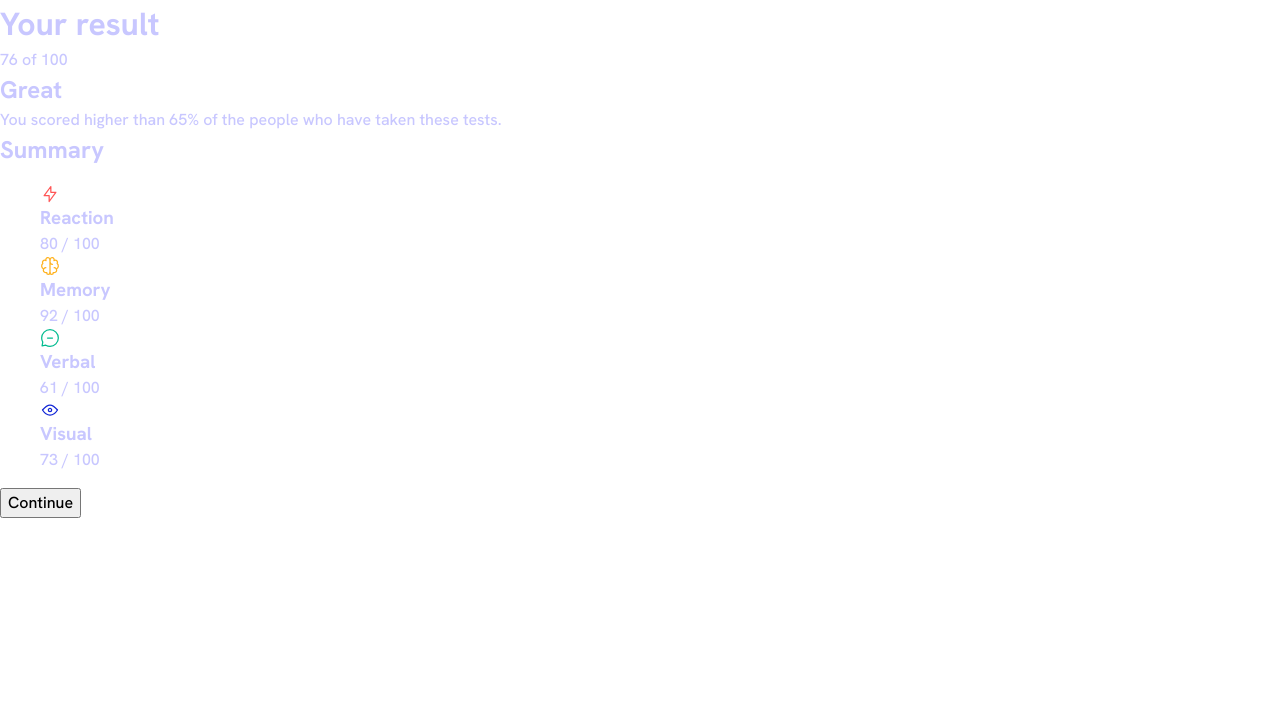
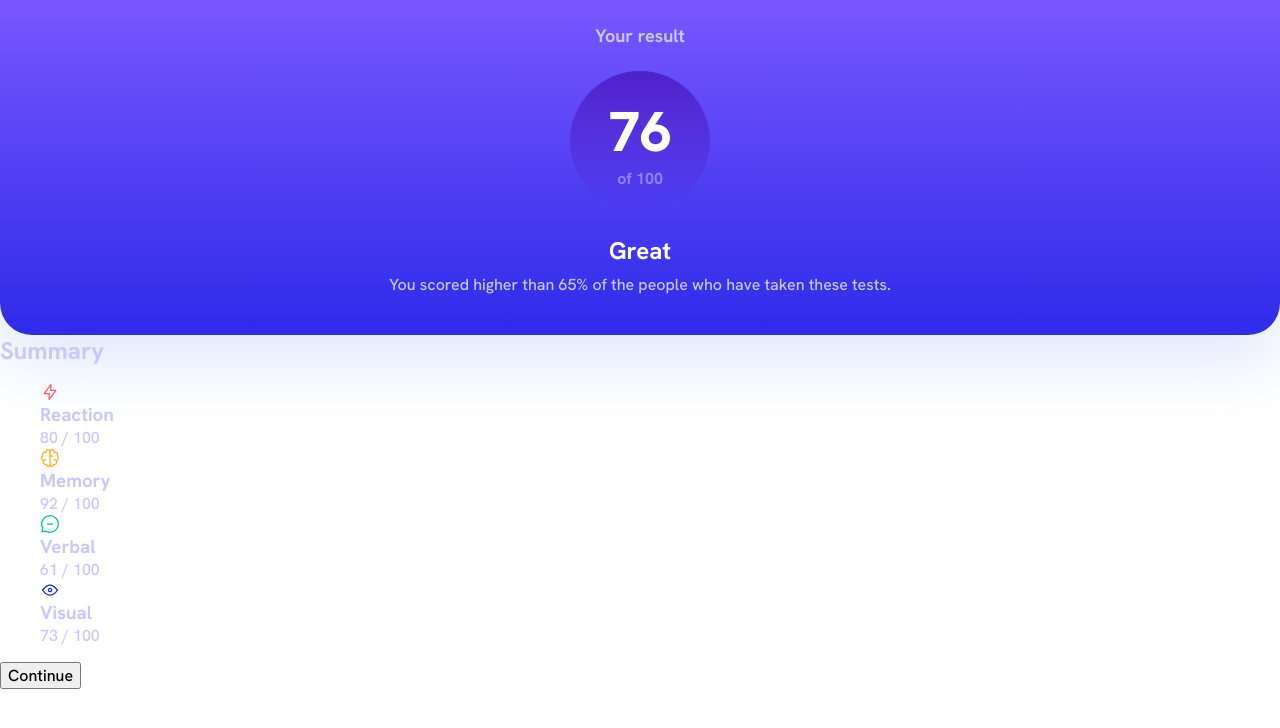
Before and after one commit to WesselKonstantinov/results-summary-component, a plain HTML site: page index.html in a window 1280 px wide. Drawn offline with Linux system fonts and the light colour scheme.

Commit message:
Style results section

```diff
--- a/styles.css
+++ b/styles.css
@@ -122,4 +122,61 @@ body {
   font-size: 1rem;
   font-weight: var(--font-weight-medium);
   color: var(--color-light-lavender);
+  line-height: normal;
+  background: var(--color-white);
 }
+
+/* || Results summary component styles */
+.result {
+  padding: 1.5rem 3.625rem 2.5rem;
+  background: linear-gradient(
+    var(--color-light-slate-blue),
+    var(--color-light-royal-blue)
+  );
+  border-radius: 0 0 2rem 2rem;
+  box-shadow: 0 1.875rem 3.75rem rgb(61 108 236 / 0.15);
+  text-align: center;
+}
+
+.result > * + * {
+  margin-top: var(--flow-space, 1.5rem);
+}
+
+.result__heading {
+  font-size: 1.125rem;
+  font-weight: var(--font-weight-bold);
+}
+
+.result__score-container {
+  width: 8.75rem;
+  margin-inline: auto;
+  padding: 1.5625rem 2.375rem 1.375rem;
+  background: linear-gradient(
+    var(--color-violet-blue),
+    var(--color-persian-blue)
+  );
+  border-radius: 50%;
+}
+
+.result__points {
+  display: block;
+  font-size: 3.5rem;
+  font-weight: var(--font-weight-extra-bold);
+  line-height: 1.286;
+  color: var(--color-white);
+}
+
+.result__total {
+  font-weight: var(--font-weight-bold);
+  opacity: 0.52;
+}
+
+.result__description {
+  --flow-space: 0.5rem;
+}
+
+.result__subheading {
+  font-size: 1.5rem;
+  font-weight: var(--font-weight-bold);
+  color: var(--color-white);
+}
```
